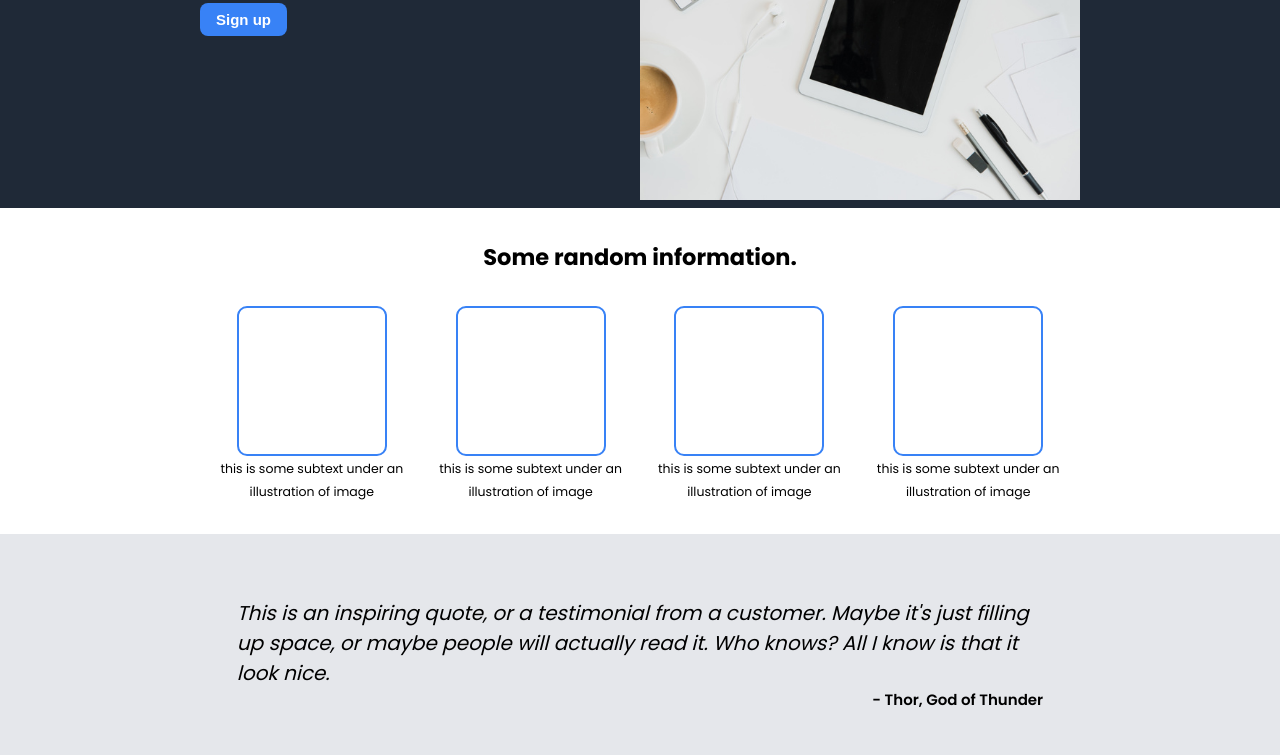
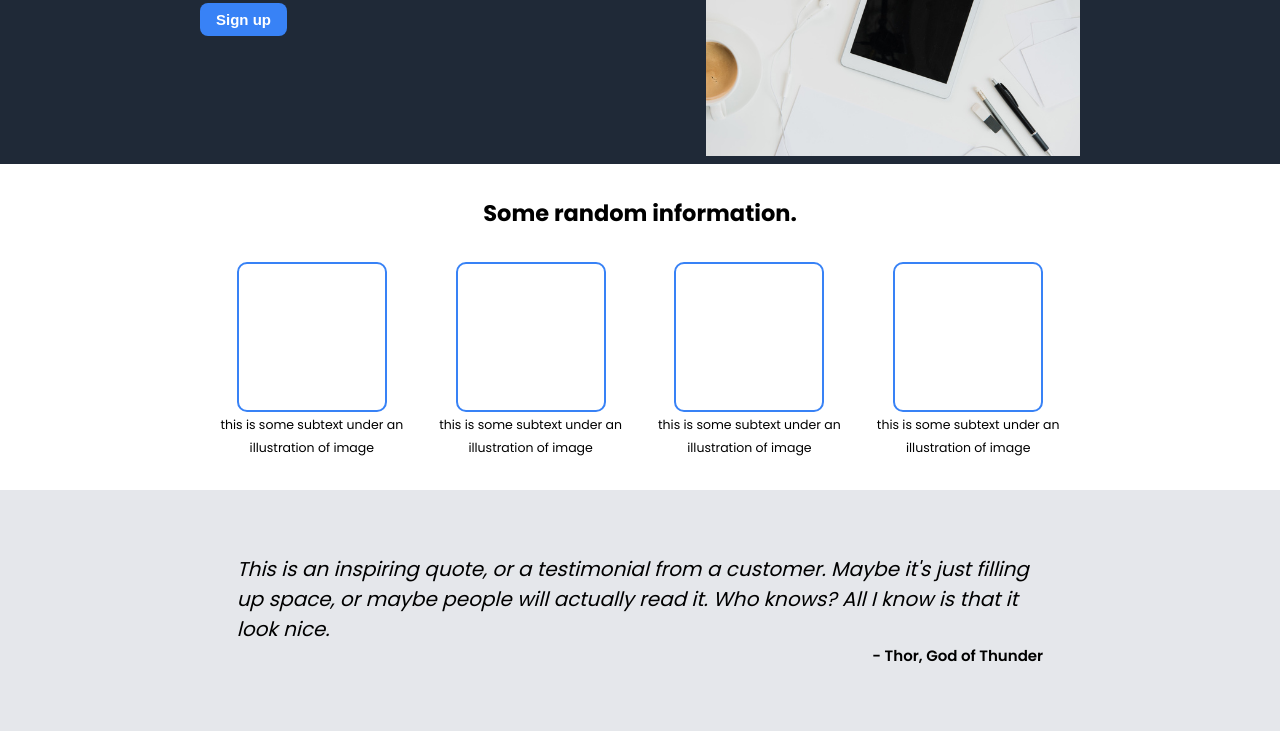
Before and after one commit to Liqaing/odin-landing-page, a plain HTML site: page index.html in a window 1280 px wide. Shown: the part 195-950 px from the top of the page. Drawn offline with Linux system fonts and the light colour scheme.

Commit message:
Fix image size

```diff
--- a/style.css
+++ b/style.css
@@ -62,12 +62,13 @@ body {
 /* For content in header */
 .web-container {
     display: flex;
+    justify-content: space-between;
     gap: 30px;
 }
 
 .product-img {
-    width: 50%;
-    height: auto;
+    width: 500px;
+    height: 250px;
 }
 
 .web-container .text {
```
